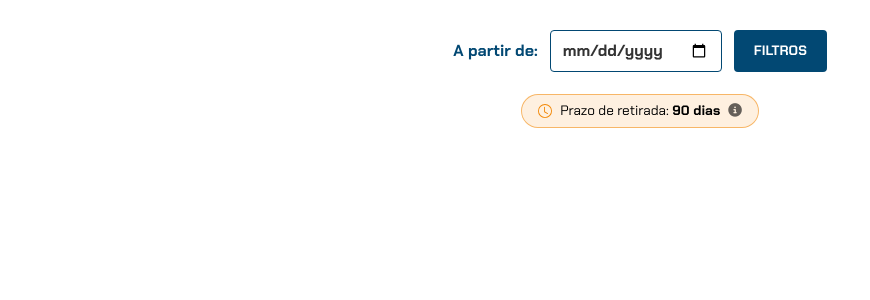
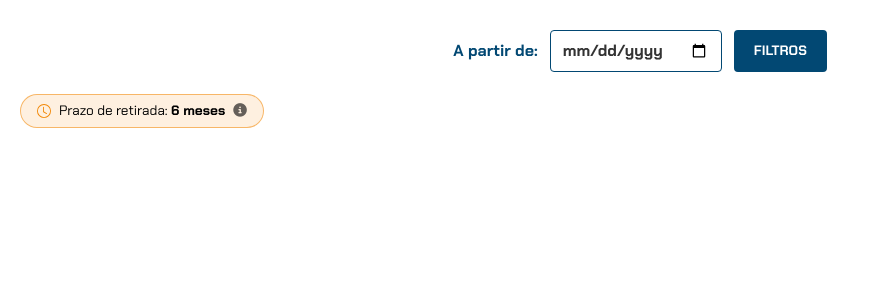
Before and after one commit to Localiza-Mais-603/localiza-mais-senai, a Flask app: page /visualizar-itens in a window 1280 px wide. Shown: the part 85-385 px from the top of the page, without its empty margins (0-870 px from the left). Run offline with Flask 3, Linux system fonts and the light colour scheme; data that the repository does not hold is empty; some libraries are stand-ins or nearby versions.

Commit message:
ajuste de prazos

```diff
--- a/app.py
+++ b/app.py
@@ -1,4 +1,9 @@
+import calendar
+import os
+import socket
 from datetime import date, datetime, timedelta
+from pathlib import Path
+
 from flask import Flask, render_template, request, redirect, url_for, session, jsonify, flash
 from flask_mail import Mail, Message
 from itsdangerous import URLSafeTimedSerializer
@@ -13,31 +18,60 @@ from model.listar_itens import listar_todos
 from model.visualizar_perfil import buscar_usuario_por_email
 from model.editar_item import atualizar_item_no_banco
 from model.retirada_itens import registrar_retirada_bd, devolver_item_bd
-import os
 from werkzeug.utils import secure_filename
 
-load_dotenv()
+# Se o Gmail não responder em 15s, dá erro em vez de ficar carregando para sempre
+socket.setdefaulttimeout(15)
+
+# Carrega o .env que está na mesma pasta deste arquivo
+load_dotenv(Path(__file__).resolve().parent / ".env")
 
 app = Flask(__name__)
 app.secret_key = "chciclete"
+
+# ====== CONFIGURAÇÃO DE E-MAIL ======
+# Use UMA das combinações abaixo (a que funcionou no seu computador):
+# Combinação 1: porta 587 com TLS
 app.config['MAIL_SERVER'] = 'smtp.gmail.com'
 app.config['MAIL_PORT'] = 587
 app.config['MAIL_USE_TLS'] = True
 app.config['MAIL_USE_SSL'] = False
-app.config['MAIL_USERNAME'] = 'localizamaisararaquara@gmail.com'
+# Combinação 2: porta 465 com SSL (se a sua for esta, comente as 3 linhas acima e use estas)
+# app.config['MAIL_PORT'] = 465
+# app.config['MAIL_USE_TLS'] = False
+# app.config['MAIL_USE_SSL'] = True
+app.config['MAIL_USERNAME'] = 'giovannacarraro436@gmail.com'
 app.config['MAIL_PASSWORD'] = os.getenv('MAIL_PASSWORD')
-app.config['MAIL_DEFAULT_SENDER'] = ('Localiza+', 'localizamaisararaquara@gmail.com')
+app.config['MAIL_DEFAULT_SENDER'] = ('Localiza+', 'giovannacarraro436@gmail.com')
 
 mail = Mail(app)
 gerador_de_token = URLSafeTimedSerializer(app.secret_key)
 
 
-
-# Prazo (em dias) para retirada do item antes do descarte. Altere aqui se precisar.
-PRAZO_DESCARTE_DIAS = 90
+# ====== PRAZOS DE DESCARTE ======
+PRAZO_DESCARTE_MESES = 6        # prazo padrão: 6 meses
+PRAZO_MARMITA_DIAS = 7          # marmitas (perecíveis): 7 dias
+PRAZO_REDUZIDO_DIAS = None      # falta de espaço: coloque um número (ex.: 60) para reduzir o prazo de TODOS os itens; None = desligado
+PRAZO_DESCARTE_DIAS = PRAZO_DESCARTE_MESES * 30  # só para o chip/modal que usam "prazo_dias"
 
 
-def calcular_prazo(item):
+def somar_meses(data, meses):
+    """Soma meses de calendário a uma data (ex.: 31/08 + 6 meses = 28/02 ou 29/02)."""
+    mes = data.month - 1 + meses
+    ano = data.year + mes // 12
+    mes = mes % 12 + 1
+    ultimo_dia = calendar.monthrange(ano, mes)[1]
+    return date(ano, mes, min(data.day, ultimo_dia))
+
+
+def e_marmita(item, nomes_categorias):
+    """Marmita se o nome, a descrição ou a categoria do item tiver 'marmit' (marmita, marmitex...)."""
+    nome_categoria = nomes_categorias.get(str(item.get('id_categoria')), '')
+    texto = f"{item.get('item') or ''} {item.get('descricao') or ''} {nome_categoria}".lower()
+    return 'marmit' in texto
+
+
+def calcular_prazo(item, eh_marmita=False):
     """Calcula o prazo de descarte do item a partir da data em que foi encontrado."""
     data = item.get('data_encontrado')
 
@@ -55,7 +89,16 @@ def calcular_prazo(item):
         item['prazo_resumo'] = ''
         return
 
-    limite = data + timedelta(days=PRAZO_DESCARTE_DIAS)
+    # Prazo padrão (6 meses) ou prazo curto das marmitas
+    if eh_marmita:
+        limite = data + timedelta(days=PRAZO_MARMITA_DIAS)
+    else:
+        limite = somar_meses(data, PRAZO_DESCARTE_MESES)
+
+    # Falta de espaço: se ligado, usa o prazo reduzido quando ele for mais curto
+    if PRAZO_REDUZIDO_DIAS:
+        limite = min(limite, data + timedelta(days=PRAZO_REDUZIDO_DIAS))
+
     dias = (limite - date.today()).days
     limite_txt = limite.strftime('%d/%m/%Y')
 
@@ -208,6 +251,16 @@ def visualizar_itens():
         if status_do_item(item) not in ('arquivado', 'perdido', 'retirado')
     ]
 
+    categorias = listar_categorias()
+    destinos = listar_destinos()
+
+    # Mapa id -> nome da categoria (usado para identificar marmitas)
+    nomes_categorias = {}
+    for cat in categorias:
+        cat_id = cat.get('id_categoria', cat.get('id')) if isinstance(cat, dict) else cat[0]
+        cat_nome = cat.get('nome') if isinstance(cat, dict) else cat[1]
+        nomes_categorias[str(cat_id)] = cat_nome or ''
+
     for item in itens:
         # Nome de quem publicou o item
         email_publicador = item.get('email')
@@ -217,11 +270,8 @@ def visualizar_itens():
         else:
             item['publicado_nome'] = ''
 
-        # Prazo de retirada / descarte
-        calcular_prazo(item)
-
-    categorias = listar_categorias()
-    destinos = listar_destinos()
+        # Prazo de retirada / descarte (6 meses; marmitas têm prazo curto)
+        calcular_prazo(item, e_marmita(item, nomes_categorias))
 
     return render_template(
         "visualizar_itens.html",
@@ -229,10 +279,11 @@ def visualizar_itens():
         usuario=usuario_atualizado,
         categorias=categorias,
         destinos=destinos,
-        prazo_dias=PRAZO_DESCARTE_DIAS
+        prazo_dias=PRAZO_DESCARTE_DIAS,
+        prazo_meses=PRAZO_DESCARTE_MESES,
+        prazo_marmita_dias=PRAZO_MARMITA_DIAS,
+        prazo_reduzido_dias=PRAZO_REDUZIDO_DIAS
     )
-
-
 
 
 @app.route("/cadastrar/item/salvar", methods=["POST"])
@@ -560,6 +611,59 @@ def retirar_item():
 
     return redirect(url_for("itens_retirados"))
 
+
+# ESSE ITEM É MEU: o aluno solicita o item e a coordenação recebe um e-mail
+@app.route("/reivindicar-item/<int:id_item>", methods=["POST"])
+def reivindicar_item(id_item):
+    if session.get("perfil") != "aluno":
+        return redirect(url_for("pag_login_aluno"))
+
+    usuario_sessao = session.get("usuario")
+    email_aluno = usuario_sessao.get("email") if isinstance(usuario_sessao, dict) else usuario_sessao[0]
+    aluno = buscar_usuario_por_email(email_aluno)
+
+    # Procura o item pelo id (usa a mesma função que a tela principal já usa)
+    item = next((i for i in listar_todos() if i.get("id_item") == id_item), None)
+
+    if not aluno or not item:
+        flash("Não foi possível localizar o item.", "error")
+        return redirect(url_for("visualizar_itens"))
+
+    # E-mail da coordenação: usa o do .env (EMAIL_COORDENACAO) e, se não existir, usa este padrão
+    email_coordenacao = os.getenv("EMAIL_COORDENACAO", "giovannacarraro436@gmail.com")
+    destinatarios = [email_coordenacao]
+
+    data = item.get("data_encontrado")
+    data_txt = data.strftime("%d/%m/%Y") if hasattr(data, "strftime") else (data or "não informada")
+
+    try:
+        msg = Message(
+            subject=f"Localiza+ - Solicitação de item: {item['item']}",
+            recipients=destinatarios,
+            reply_to=aluno["email"]  # a coordenação responde direto para o aluno
+        )
+        msg.body = (
+            f"Olá, coordenação!\n\n"
+            f"O aluno {aluno['nome']} (e-mail: {aluno['email']}"
+            f"{', curso: ' + aluno['curso'] if aluno.get('curso') else ''}) "
+            f"informou que o item abaixo é dele e solicitou a retirada.\n\n"
+            f"Item: {item['item']}\n"
+            f"Descrição: {item.get('descricao') or 'não informada'}\n"
+            f"Local: {item.get('local') or 'não informado'}\n"
+            f"Data: {data_txt}\n\n"
+            f"Entre em contato com o aluno para confirmar que o item é dele e combinar a retirada.\n\n"
+            f"-- Sistema Localiza+"
+        )
+        mail.send(msg)
+        flash("Solicitação enviada! A coordenação entrará em contato com você.", "success")
+    except Exception:
+        import traceback
+        traceback.print_exc()
+        flash("Não foi possível enviar a solicitação agora. Tente novamente.", "error")
+
+    return redirect(url_for("visualizar_itens"))
+
+
 @app.route("/itens_retirados")
 def itens_retirados():
     if session.get('perfil') != 'coordenacao':
--- a/static/css/visualizar_itens.css
+++ b/static/css/visualizar_itens.css
@@ -901,6 +901,7 @@ body.escuro .fechar-filtro {
     color: #f39c12; /* Sol amarelo */
 }
 
+
 .switch-darkmode .fa-moon {
     color: #7f8c8d; /* Lua cinzenta no modo claro */
 }
--- a/static/js/visualizar_itens_extra.js
+++ b/static/js/visualizar_itens_extra.js
@@ -1,22 +1,49 @@
 document.addEventListener('DOMContentLoaded', function () {
 
-    // 1. PÍLULA DE PRAZO (SWEETALERT EXPLICATIVO)
+        // 1. PÍLULA DE PRAZO (SWEETALERT EXPLICATIVO)
     const btnPrazo = document.getElementById('btnPrazoRetirada');
     if (btnPrazo) {
         btnPrazo.addEventListener('click', function () {
-            const PRAZO_DIAS = Number(btnPrazo.dataset.prazoDias) || 90;
+            const PRAZO_DIAS = Number(btnPrazo.dataset.prazoDias) || 180;
+            const PRAZO_MESES = Number(btnPrazo.dataset.prazoMeses) || 6;
+            const PRAZO_MARMITA = Number(btnPrazo.dataset.prazoMarmita) || 0;
+            const PRAZO_REDUZIDO = Number(btnPrazo.dataset.prazoReduzido) || 0;
             const trechoVerde = Math.max(PRAZO_DIAS - 30, 1);
+
+            // Aviso das exceções (marmitas e falta de espaço)
+            let excecoes = '';
+
+            if (PRAZO_MARMITA) {
+                excecoes += `
+                    <li><strong>Marmitas:</strong> ficam guardadas por apenas
+                    <strong>${PRAZO_MARMITA} ${PRAZO_MARMITA === 1 ? 'dia' : 'dias'}</strong>,
+                    por serem perecíveis.</li>`;
+            }
+
+            if (PRAZO_REDUZIDO) {
+                excecoes += `
+                    <li><strong>Falta de espaço:</strong> no momento, o prazo foi reduzido para
+                    <strong>${PRAZO_REDUZIDO} dias</strong> porque o espaço de armazenamento está cheio.</li>`;
+            } else {
+                excecoes += `
+                    <li><strong>Falta de espaço:</strong> se o espaço de armazenamento ficar cheio,
+                    o prazo poderá ser reduzido.</li>`;
+            }
 
             Swal.fire({
                 title: 'Prazo de retirada',
-                width: 520,
+                width: 540,
                 confirmButtonText: 'Entendi',
                 confirmButtonColor: '#F28705',
                 html: `
-                    <p style="margin: 0 0 18px; color: #555; font-size: 0.95rem;">
-                        Todo item fica guardado por <strong>${PRAZO_DIAS} dias</strong>,
-                        contados a partir do dia em que foi encontrado.
+                    <p style="margin: 0 0 14px; color: #555; font-size: 0.95rem;">
+                        Os itens ficam disponíveis por <strong>${PRAZO_MESES} meses</strong>,
+                        contados a partir do dia em que foram encontrados.
                     </p>
+
+                    <ul style="margin: 0 0 18px; padding-left: 18px; text-align: left; color: #555; font-size: 0.9rem;">
+                        ${excecoes}
+                    </ul>
 
                     <div class="barra-prazo">
                         <span style="flex: ${trechoVerde}; background: #2B7566;"></span>
@@ -43,7 +70,7 @@ document.addEventListener('DOMContentLoaded', function () {
                         <div>
                             <i style="background: #6c757d;"></i>
                             <b>Descartado</b>
-                            <small>após ${PRAZO_DIAS} dias</small>
+                            <small>após o prazo</small>
                         </div>
                     </div>
 
@@ -54,7 +81,6 @@ document.addEventListener('DOMContentLoaded', function () {
             });
         });
     }
-
     // 2. EXTENSÃO DO MODAL DE DETALHES (PUBLICADO POR + DESTINO + PRAZO)
     const originalAbrirCard = window.abrirCard;
     if (typeof originalAbrirCard === 'function') {
--- a/templates/visualizar_itens.html
+++ b/templates/visualizar_itens.html
@@ -260,19 +260,24 @@
         </section>
 
         <!-- PÍLULA DE PRAZO -->
-        <div class="container d-flex justify-content-center my-2">
+        <div class="prazo-centralizado">
             <button type="button" id="btnPrazoRetirada" class="chip-prazo"
-                data-prazo-dias="{{ prazo_dias | default(90) }}"
+                data-prazo-dias="{{ prazo_dias | default(180) }}"
+            data-prazo-meses="{{ prazo_meses | default(6) }}"
+            data-prazo-marmita="{{ prazo_marmita_dias | default('') }}"
+            data-prazo-reduzido="{{ prazo_reduzido_dias or '' }}"
             aria-label="Ver como funciona o prazo de retirada dos itens">
             <svg xmlns="http://www.w3.org/2000/svg" width="14" height="14" fill="currentColor"
                 viewBox="0 0 16 16" aria-hidden="true">
                 <path d="M8 3.5a.5.5 0 0 0-1 0V9a.5.5 0 0 0 .252.434l3.5 2a.5.5 0 0 0 .496-.868L8 8.71V3.5z" />
                 <path d="M8 16A8 8 0 1 0 8 0a8 8 0 0 0 0 16zm7-8A7 7 0 1 1 1 8a7 7 0 0 1 14 0z" />
             </svg>
-                <span>Prazo de retirada: <strong>{{ prazo_dias | default(90) }} dias</strong></span>
+            <span>Prazo de retirada: <strong>{{ prazo_meses | default(6) }} meses</strong></span>
             <i class="fa-solid fa-circle-info" aria-hidden="true"></i>
             </button>
         </div>
+
+
 
         <!-- LISTA DE ITENS -->
         <section aria-label="Itens registados">
```
Lines whose indentation alone changed are shown as unchanged.
